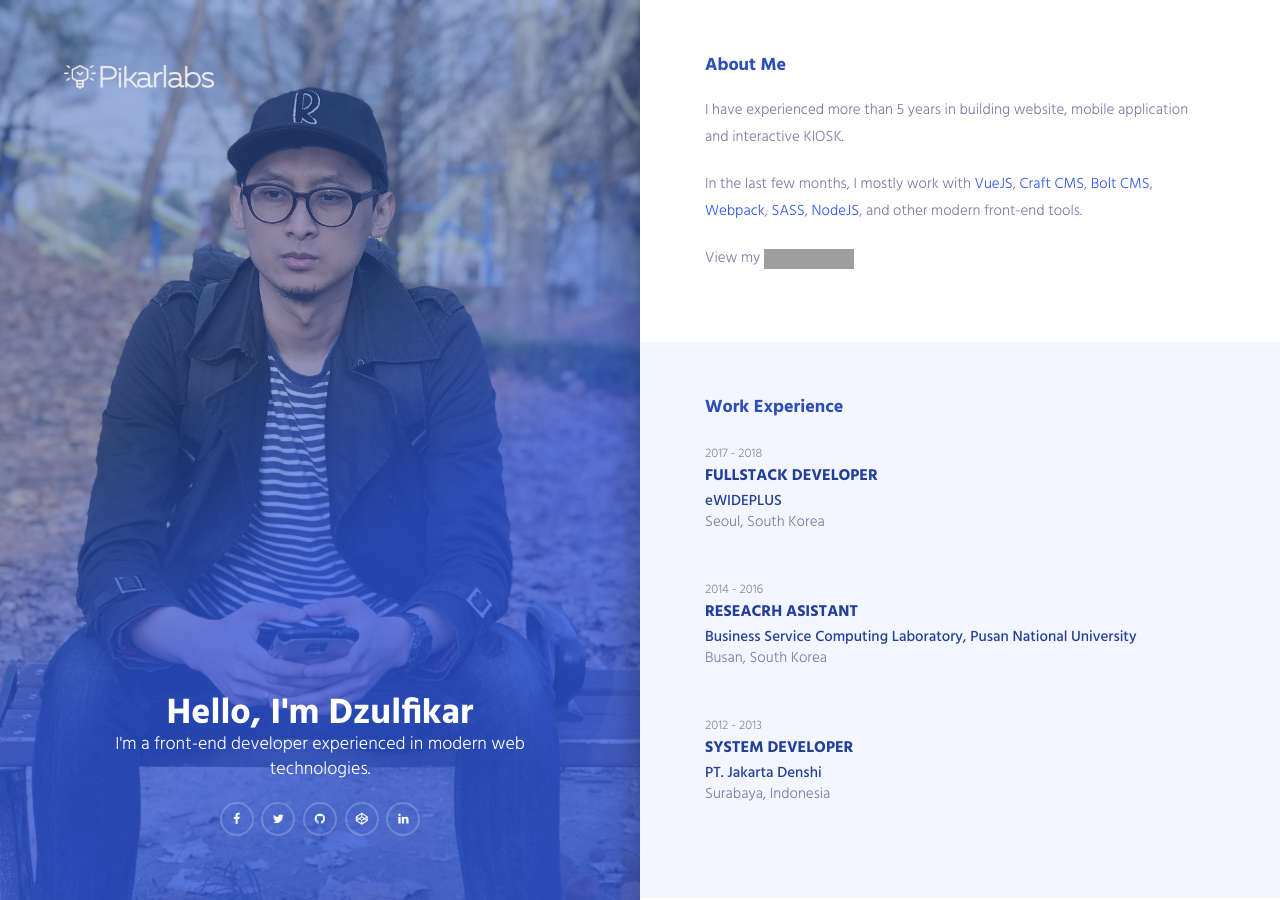
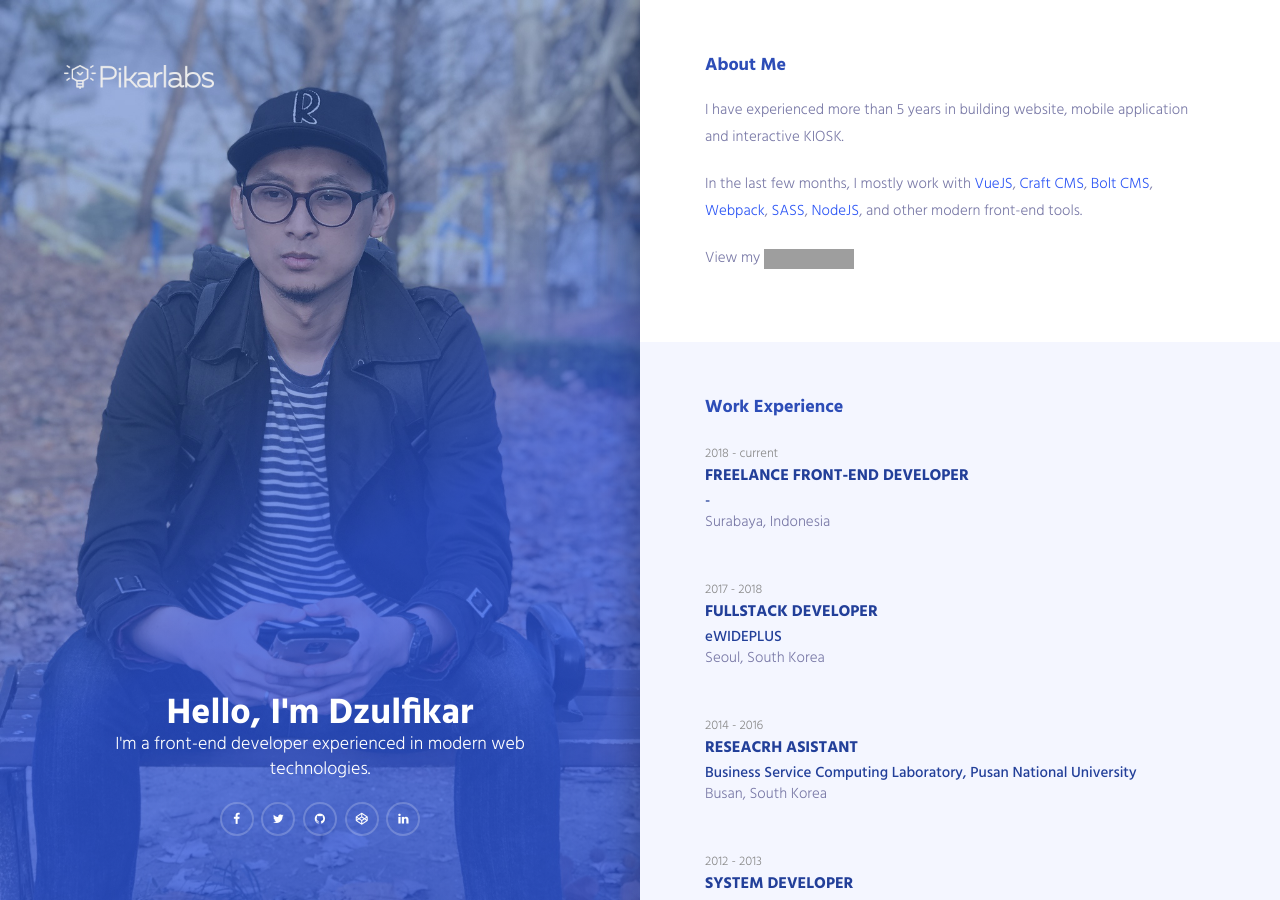
Before and after one commit to superpikar/superpikar.github.io, a Jekyll site: the page built from index.md, in a window 1280 px wide and 900 px high. Built offline with Jekyll 4.4.1, drawn with Linux system fonts in a browser that asks for light colours; grey boxes are pictures that could not be loaded.

Commit message:
* update info

```diff
--- a/_data/info.yaml
+++ b/_data/info.yaml
@@ -23,6 +23,10 @@ social_media:
     url: https://www.linkedin.com/in/a-dzulfikar-adi-putra-25904053/
 
 work_experience:
+  - year: 2018 - current
+    jobtitle: Freelance Front-end Developer
+    company: "-"
+    location: Surabaya, Indonesia
   - year: 2017 - 2018
     jobtitle: Fullstack Developer
     company: eWIDEPLUS
```
